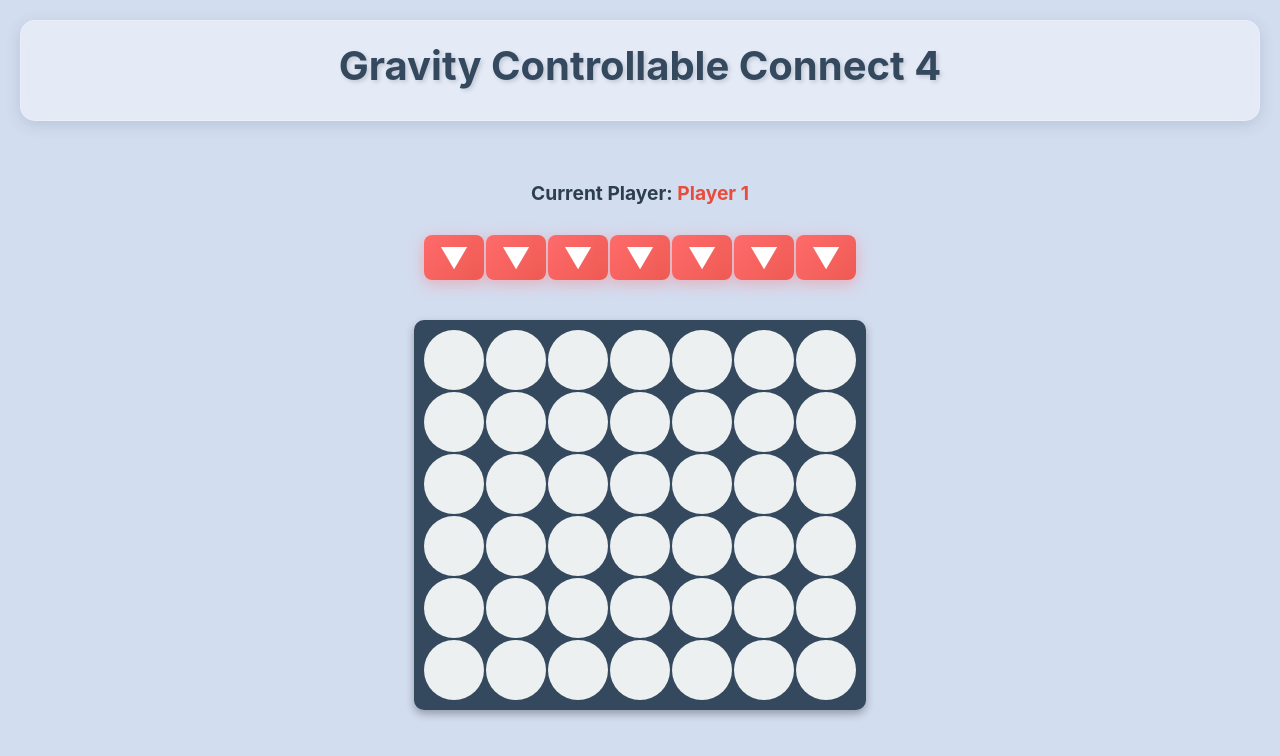
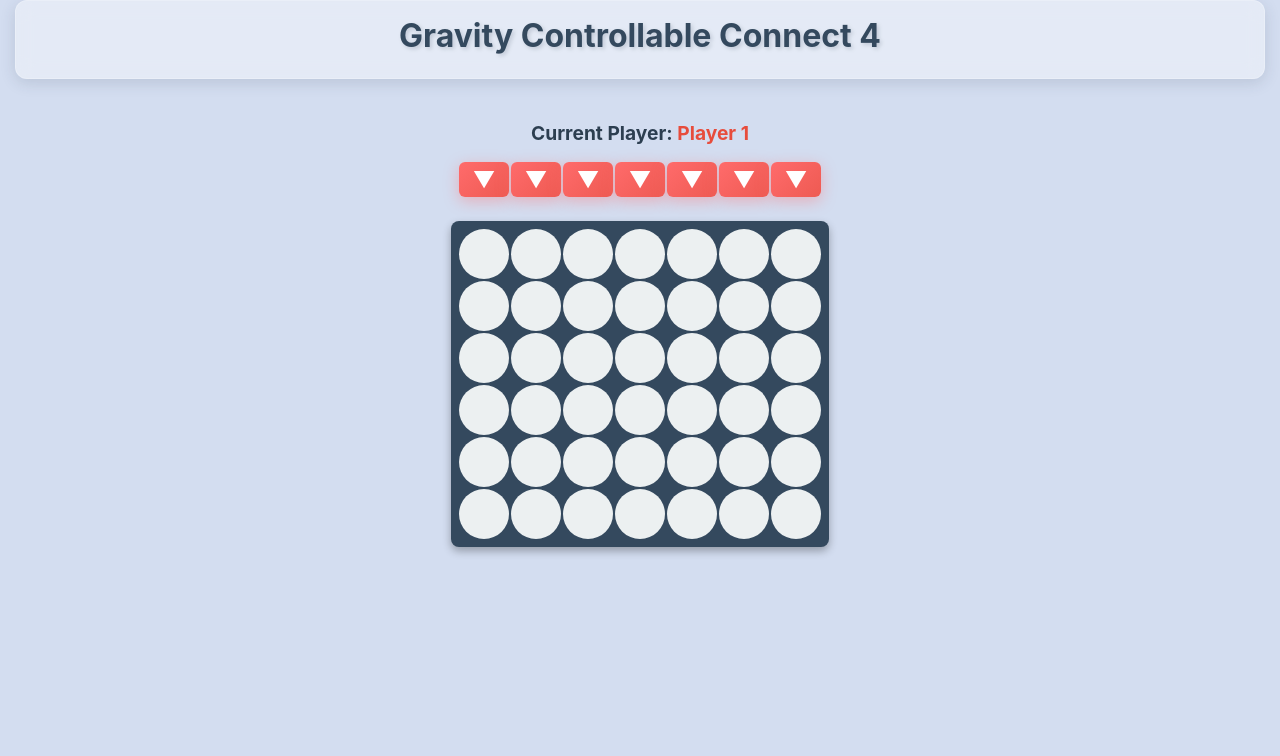
Before and after one commit to arad166/gravity-controllable-connect4, a React (Create React App) app: page / in a window 1280 px wide. Shown: the top 756 px of the page. Built offline with nearby package versions, Linux system fonts and the light colour scheme.

Commit message:
minor fix

```diff
--- a/src/App.css
+++ b/src/App.css
@@ -6,18 +6,18 @@
 }
 
 .App-header {
-  padding: 20px;
+  padding: 15px;
   background-color: rgba(255, 255, 255, 0.4);
   backdrop-filter: blur(10px);
-  border-radius: 15px;
-  margin: 20px 20px 20px 20px;
+  border-radius: 12px;
+  margin: 0 15px 15px 15px;
   box-shadow: 0 4px 15px rgba(44, 62, 80, 0.15);
   border: 1px solid rgba(255, 255, 255, 0.2);
 }
 
 .App-header h1 {
-  margin: 0 0 10px 0;
-  font-size: 2.5rem;
+  margin: 0 0 8px 0;
+  font-size: 2rem;
   font-weight: bold;
   text-shadow: 2px 2px 4px rgba(44, 62, 80, 0.2);
   color: #34495e;
@@ -25,7 +25,7 @@
 
 .App-header p {
   margin: 0;
-  font-size: 1.2rem;
+  font-size: 1rem;
   color: #5d6d7e;
   font-weight: 500;
 }
@@ -34,8 +34,8 @@
   display: flex;
   flex-direction: column;
   align-items: center;
-  padding: 20px;
-  gap: 20px;
+  padding: 15px;
+  gap: 15px;
 }
 
 /* レスポンシブデザイン */
--- a/src/components/Board.css
+++ b/src/components/Board.css
@@ -2,13 +2,13 @@
   display: flex;
   flex-direction: column;
   align-items: center;
-  gap: 20px;
-  padding: 20px;
+  gap: 12px;
+  padding: 12px;
 }
 
 .board-header {
   text-align: center;
-  margin-bottom: 10px;
+  margin-bottom: 5px;
 }
 
 
@@ -16,21 +16,21 @@
 .arrow-indicators {
   display: flex;
   gap: 2px;
-  margin-bottom: 20px;
+  margin-bottom: 12px;
   padding: 0 10px;
 }
 
 .arrow-indicator {
-  width: 60px;
-  height: 45px;
+  width: 50px;
+  height: 35px;
   display: flex;
   align-items: center;
   justify-content: center;
-  font-size: 1.8rem;
+  font-size: 1.4rem;
   color: white;
   cursor: pointer;
   transition: all 0.3s ease;
-  border-radius: 8px;
+  border-radius: 6px;
   border: none;
   position: relative;
   overflow: hidden;
@@ -89,8 +89,8 @@
   flex-direction: column;
   gap: 2px;
   background-color: #34495e;
-  padding: 10px;
-  border-radius: 10px;
+  padding: 8px;
+  border-radius: 8px;
   box-shadow: 0 4px 8px rgba(0, 0, 0, 0.3);
 }
 
@@ -100,20 +100,15 @@
 }
 
 .board-cell {
-  width: 60px;
-  height: 60px;
+  width: 50px;
+  height: 50px;
   background-color: #ecf0f1;
   border-radius: 50%;
   display: flex;
   align-items: center;
   justify-content: center;
-  cursor: pointer;
   transition: background-color 0.2s ease;
   position: relative;
-}
-
-.board-cell:hover {
-  background-color: #bdc3c7;
 }
 
 .board-cell.player-1 {
@@ -125,8 +120,8 @@
 }
 
 .coin {
-  width: 50px;
-  height: 50px;
+  width: 42px;
+  height: 42px;
   border-radius: 50%;
   background: radial-gradient(circle at 30% 30%, rgba(255, 255, 255, 0.3), transparent);
   box-shadow: inset 0 2px 4px rgba(0, 0, 0, 0.2);
--- a/src/components/Board.tsx
+++ b/src/components/Board.tsx
@@ -42,7 +42,6 @@ export const Board: React.FC<BoardProps> = ({ board, onColumnClick, currentPlaye
               <div
                 key={`${rowIndex}-${colIndex}`}
                 className={`board-cell ${cell ? `player-${cell}` : ''}`}
-                onClick={() => handleColumnClick(colIndex)}
               >
                 {cell && <div className="coin" />}
               </div>
--- a/src/components/GameInfo.css
+++ b/src/components/GameInfo.css
@@ -2,39 +2,33 @@
   display: flex;
   flex-direction: column;
   align-items: center;
-  gap: 20px;
-  margin-top: 20px;
+  gap: 15px;
+  margin-top: 15px;
 }
 
 .status-message {
   font-size: 1.5rem;
   font-weight: bold;
-  padding: 15px 30px;
-  border-radius: 10px;
   text-align: center;
   animation: fadeIn 0.5s ease-in;
 }
 
 .status-message.won {
-  background-color: #2ecc71;
-  color: white;
-  box-shadow: 0 4px 8px rgba(46, 204, 113, 0.3);
+  color: #2ecc71;
 }
 
 .status-message.draw {
-  background-color: #f39c12;
-  color: white;
-  box-shadow: 0 4px 8px rgba(243, 156, 18, 0.3);
+  color: #f39c12;
 }
 
 .reset-button {
   background-color: #3498db;
   color: white;
   border: none;
-  padding: 12px 24px;
-  font-size: 1.1rem;
+  padding: 10px 20px;
+  font-size: 1rem;
   font-weight: bold;
-  border-radius: 8px;
+  border-radius: 6px;
   cursor: pointer;
   transition: all 0.2s ease;
   box-shadow: 0 2px 4px rgba(52, 152, 219, 0.3);
```
